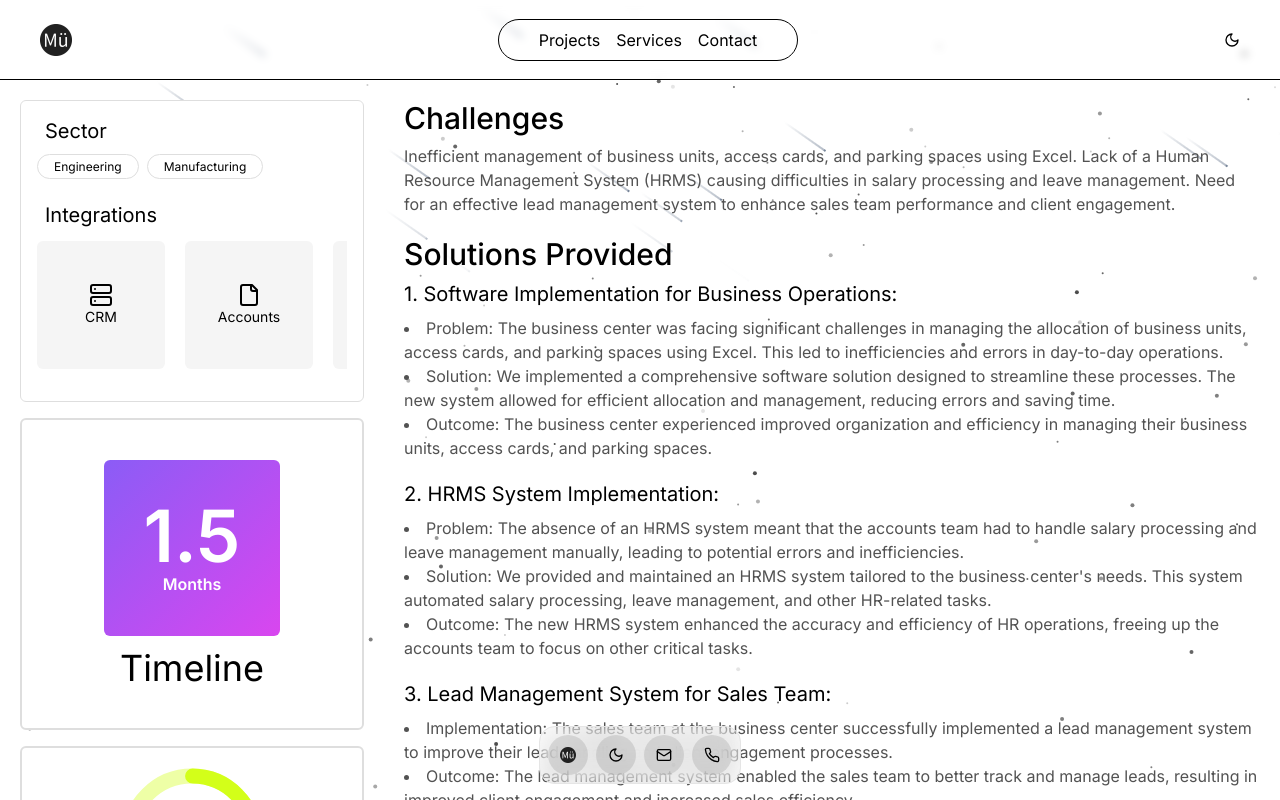
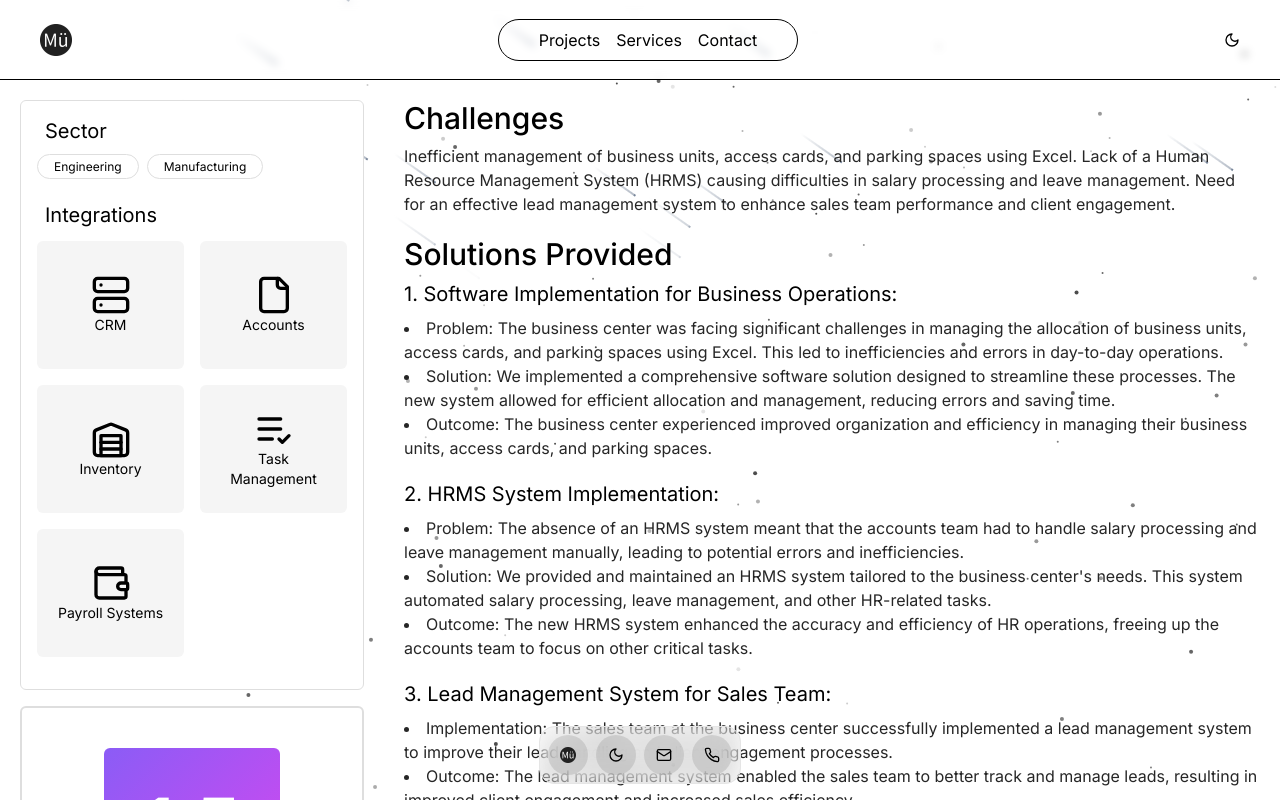
Before and after one commit to krutikmaru/mugen-new, a Next.js app: page /projects/business-center-operations in a window 1280 px wide. Shown: the top 800 px of the page. Built offline with nearby package versions, Linux system fonts and the light colour scheme.

Commit message:
Changes III 08-08-24

```diff
--- a/app/lib/data/projects.tsx
+++ b/app/lib/data/projects.tsx
@@ -15,7 +15,7 @@ export const projects: Project[] = [
   {
     id: "business-center-operations",
     title: "Business Center Operations",
-    icon: BriefcaseBusiness,
+    icon: <BriefcaseBusiness size={40} />,
     industry: "Business Services",
     duration: "2 months",
     overview:
@@ -23,11 +23,11 @@ export const projects: Project[] = [
     name: "Manufacturing Focussed ERP for Engineering Company",
     sector: ["Engineering", "Manufacturing"],
     integrations: [
-      { title: "CRM", icon: Server },
-      { title: "Accounts", icon: File },
-      { title: "Inventory", icon: Warehouse },
-      { title: "Task Management", icon: ListCheck },
-      { title: "Payroll Systems", icon: Wallet },
+      { title: "CRM", icon: <Server size={40} /> },
+      { title: "Accounts", icon: <File size={40} /> },
+      { title: "Inventory", icon: <Warehouse size={40} /> },
+      { title: "Task Management", icon: <ListCheck size={40} /> },
+      { title: "Payroll Systems", icon: <Wallet size={40} /> },
     ],
     difficulty: {
       title: "mid",
@@ -44,7 +44,7 @@ export const projects: Project[] = [
         type: "p",
         data: `Inefficient management of business units, access cards, and parking spaces using Excel. Lack of a Human Resource Management System (HRMS) causing difficulties in salary processing and leave management. Need for an effective lead management system to enhance sales team performance and client engagement.
 `,
-        tailwindCss: "mb-5 text-neutral-600 dark:text-[#a1a1a1]",
+        tailwindCss: "mb-5 text-neutral-600 dark:text-neutral-200",
       },
       {
         type: "h1",
@@ -60,18 +60,18 @@ export const projects: Project[] = [
         type: "li",
         data: `Problem: The business center was facing significant challenges in managing the allocation of business units, access cards, and parking spaces using Excel. This led to inefficiencies and errors in day-to-day operations.
 `,
-        tailwindCss: "text-neutral-600 dark:text-[#a1a1a1]",
+        tailwindCss: "text-neutral-600 dark:text-neutral-200",
       },
       {
         type: "li",
         data: `Solution: We implemented a comprehensive software solution designed to streamline these processes. The new system allowed for efficient allocation and management, reducing errors and saving time.`,
-        tailwindCss: "text-neutral-600 dark:text-[#a1a1a1]",
+        tailwindCss: "text-neutral-600 dark:text-neutral-200",
       },
       {
         type: "li",
         data: `Outcome: The business center experienced improved organization and efficiency in managing their business units, access cards, and parking spaces.
 `,
-        tailwindCss: "mb-5 text-neutral-600 dark:text-[#a1a1a1]",
+        tailwindCss: "mb-5 text-neutral-600 dark:text-neutral-200",
       },
       {
         type: "h2",
@@ -81,17 +81,17 @@ export const projects: Project[] = [
       {
         type: "li",
         data: `Problem: The absence of an HRMS system meant that the accounts team had to handle salary processing and leave management manually, leading to potential errors and inefficiencies.`,
-        tailwindCss: "text-neutral-600 dark:text-[#a1a1a1]",
+        tailwindCss: "text-neutral-600 dark:text-neutral-200",
       },
       {
         type: "li",
         data: `Solution: We provided and maintained an HRMS system tailored to the business center's needs. This system automated salary processing, leave management, and other HR-related tasks.`,
-        tailwindCss: "text-neutral-600 dark:text-[#a1a1a1]",
+        tailwindCss: "text-neutral-600 dark:text-neutral-200",
       },
       {
         type: "li",
         data: `Outcome: The new HRMS system enhanced the accuracy and efficiency of HR operations, freeing up the accounts team to focus on other critical tasks.`,
-        tailwindCss: "mb-5 text-neutral-600 dark:text-[#a1a1a1]",
+        tailwindCss: "mb-5 text-neutral-600 dark:text-neutral-200",
       },
       {
         type: "h2",
@@ -101,17 +101,17 @@ export const projects: Project[] = [
       {
         type: "li",
         data: `Implementation: The sales team at the business center successfully implemented a lead management system to improve their lead handling and client engagement processes.`,
-        tailwindCss: "text-neutral-600 dark:text-[#a1a1a1]",
+        tailwindCss: "text-neutral-600 dark:text-neutral-200",
       },
       {
         type: "li",
         data: `Outcome: The lead management system enabled the sales team to better track and manage leads, resulting in improved client engagement and increased sales efficiency.`,
-        tailwindCss: "text-neutral-600 dark:text-[#a1a1a1]",
+        tailwindCss: "text-neutral-600 dark:text-neutral-200",
       },
       {
         type: "li",
         data: `Conclusion: The implementation of these solutions transformed the operational efficiency of XYZ Business Center. By addressing their key challenges with tailored software solutions, we helped them achieve a more organized, efficient, and productive work environment.`,
-        tailwindCss: "mb-5 text-neutral-600 dark:text-[#a1a1a1]",
+        tailwindCss: "mb-5 text-neutral-600 dark:text-neutral-200",
       },
       {
         type: "h2",
@@ -121,14 +121,14 @@ export const projects: Project[] = [
       {
         type: "p",
         data: `"The new systems have significantly improved our operational efficiency. The software for managing business units and access cards, the HRMS system, and the lead management system have all contributed to a smoother and more efficient workflow. We are extremely satisfied with the results." - Sreeji, UWBC`,
-        tailwindCss: "text-neutral-600 dark:text-[#a1a1a1]",
+        tailwindCss: "text-neutral-600 dark:text-neutral-200",
       },
     ],
   },
   {
     id: "optimizing-educational-operations",
     title: "Optimizing Educational Operations",
-    icon: School,
+    icon: <School size={40} />,
     industry: "Education",
     duration: "2 months",
     overview:
@@ -136,11 +136,11 @@ export const projects: Project[] = [
     name: "Manufacturing Focussed ERP for Engineering Company",
     sector: ["Education", "Retail", "Manufacturing"],
     integrations: [
-      { title: "CRM", icon: Server },
-      { title: "Accounts", icon: File },
-      { title: "Inventory", icon: Warehouse },
-      { title: "Task Management", icon: ListCheck },
-      { title: "Payroll Systems", icon: Wallet },
+      { title: "CRM", icon: <Server size={40} /> },
+      { title: "Accounts", icon: <File size={40} /> },
+      { title: "Inventory", icon: <Warehouse size={40} /> },
+      { title: "Task Management", icon: <ListCheck size={40} /> },
+      { title: "Payroll Systems", icon: <Wallet size={40} /> },
     ],
     difficulty: {
       title: "High",
@@ -238,7 +238,7 @@ export const projects: Project[] = [
   {
     id: "shipchandler-quotation-management",
     title: "Shipchandler Quotation Management",
-    icon: Ship,
+    icon: <Ship size={40} />,
     industry: "Marine Supplies",
     duration: "1 month",
     overview:
@@ -246,11 +246,11 @@ export const projects: Project[] = [
     name: "Manufacturing Focussed ERP for Engineering Company",
     sector: ["Education", "Retail", "Manufacturing"],
     integrations: [
-      { title: "CRM", icon: Server },
-      { title: "Accounts", icon: File },
-      { title: "Inventory", icon: Warehouse },
-      { title: "Task Management", icon: ListCheck },
-      { title: "Payroll Systems", icon: Wallet },
+      { title: "CRM", icon: <Server size={40} /> },
+      { title: "Accounts", icon: <File size={40} /> },
+      { title: "Inventory", icon: <Warehouse size={40} /> },
+      { title: "Task Management", icon: <ListCheck size={40} /> },
+      { title: "Payroll Systems", icon: <Wallet size={40} /> },
     ],
     difficulty: {
       title: "Low",
@@ -266,7 +266,7 @@ export const projects: Project[] = [
       {
         type: "p",
         data: `Difficulty in obtaining quotations from multiple suppliers. Inefficient process for awarding quotations based on supplier prices. Need for customized solutions to meet specific business requirements.`,
-        tailwindCss: "mb-5 text-neutral-600 dark:text-[#a1a1a1]",
+        tailwindCss: "mb-5 text-neutral-600 dark:text-neutral-200",
       },
       {
         type: "h1",
@@ -281,12 +281,12 @@ export const projects: Project[] = [
       {
         type: "li",
         data: `Implemented a system to streamline the process of obtaining quotations from various suppliers.`,
-        tailwindCss: "text-neutral-600 dark:text-[#a1a1a1]",
+        tailwindCss: "text-neutral-600 dark:text-neutral-200",
       },
       {
         type: "li",
         data: `Enabled the company to receive and compare supplier prices efficiently.`,
-        tailwindCss: "mb-5 text-neutral-600 dark:text-[#a1a1a1]",
+        tailwindCss: "mb-5 text-neutral-600 dark:text-neutral-200",
       },
       {
         type: "h2",
@@ -296,12 +296,12 @@ export const projects: Project[] = [
       {
         type: "li",
         data: `Developed a solution to automate the awarding of quotations based on supplier prices.`,
-        tailwindCss: "text-neutral-600 dark:text-[#a1a1a1]",
+        tailwindCss: "text-neutral-600 dark:text-neutral-200",
       },
       {
         type: "li",
         data: `Ensured a transparent and efficient selection process for suppliers.`,
-        tailwindCss: "mb-5 text-neutral-600 dark:text-[#a1a1a1]",
+        tailwindCss: "mb-5 text-neutral-600 dark:text-neutral-200",
       },
       {
         type: "h2",
@@ -311,12 +311,12 @@ export const projects: Project[] = [
       {
         type: "li",
         data: `Tailored the system to meet the specific needs of ShipChandler.`,
-        tailwindCss: "text-neutral-600 dark:text-[#a1a1a1]",
+        tailwindCss: "text-neutral-600 dark:text-neutral-200",
       },
       {
         type: "li",
         data: `Included features to manage and finalize quotations based on orders.`,
-        tailwindCss: "mb-5 text-neutral-600 dark:text-[#a1a1a1]",
+        tailwindCss: "mb-5 text-neutral-600 dark:text-neutral-200",
       },
       {
         type: "h2",
@@ -326,14 +326,14 @@ export const projects: Project[] = [
       {
         type: "p",
         data: `The customized software solution significantly improved the company's ability to manage supplier quotations. By automating and optimizing the process of obtaining, comparing, and awarding quotations, the company experienced enhanced efficiency and accuracy in its operations. The tailored features ensured that the system aligned perfectly with their specific business needs, leading to better decision-making and streamlined workflow.`,
-        tailwindCss: "text-neutral-600 dark:text-[#a1a1a1]",
+        tailwindCss: "text-neutral-600 dark:text-neutral-200",
       },
     ],
   },
   {
     id: "optimizing-wholesale-distribution",
     title: "Optimizing Wholesale Distribution",
-    icon: Box,
+    icon: <Box size={40} />,
     industry: "Wholesale Distribution",
     duration: "3 month",
     overview:
@@ -341,11 +341,11 @@ export const projects: Project[] = [
     name: "Manufacturing Focussed ERP for Engineering Company",
     sector: ["Retail", "Manufacturing"],
     integrations: [
-      { title: "CRM", icon: Server },
-      { title: "Accounts", icon: File },
-      { title: "Inventory", icon: Warehouse },
-      { title: "Task Management", icon: ListCheck },
-      { title: "Payroll Systems", icon: Wallet },
+      { title: "CRM", icon: <Server size={40} /> },
+      { title: "Accounts", icon: <File size={40} /> },
+      { title: "Inventory", icon: <Warehouse size={40} /> },
+      { title: "Task Management", icon: <ListCheck size={40} /> },
+      { title: "Payroll Systems", icon: <Wallet size={40} /> },
     ],
     difficulty: {
       title: "High",
@@ -361,7 +361,7 @@ export const projects: Project[] = [
       {
         type: "p",
         data: `The client is a fast-growing, trusted distributor of general food and non-food items, specializing in bulk grocery trading, with a strong footprint across the entire Middle East.`,
-        tailwindCss: "mb-5 text-neutral-600 dark:text-[#a1a1a1]",
+        tailwindCss: "mb-5 text-neutral-600 dark:text-neutral-200",
       },
       {
         type: "h1",
@@ -371,7 +371,7 @@ export const projects: Project[] = [
       {
         type: "p",
         data: `Managing operations for multiple child companies. Difficulty in synchronizing tasks and to-do lists across different companies. Need for a centralized and personalized dashboard to streamline operations based on roles and responsibilities.`,
-        tailwindCss: "mb-5 text-neutral-600 dark:text-[#a1a1a1]",
+        tailwindCss: "mb-5 text-neutral-600 dark:text-neutral-200",
       },
       {
         type: "h1",
@@ -386,12 +386,12 @@ export const projects: Project[] = [
       {
         type: "li",
         data: `Created a personalized dashboard to manage different child companies.`,
-        tailwindCss: "text-neutral-600 dark:text-[#a1a1a1]",
+        tailwindCss: "text-neutral-600 dark:text-neutral-200",
       },
       {
         type: "li",
         data: `Centralized the to-do lists for various companies, synchronized according to the employees’ roles and responsibilities.`,
-        tailwindCss: "mb-5 text-neutral-600 dark:text-[#a1a1a1]",
+        tailwindCss: "mb-5 text-neutral-600 dark:text-neutral-200",
       },
       {
         type: "h2",
@@ -401,12 +401,12 @@ export const projects: Project[] = [
       {
         type: "li",
         data: `Implemented a system tailored to the client's specific needs.`,
-        tailwindCss: "text-neutral-600 dark:text-[#a1a1a1]",
+        tailwindCss: "text-neutral-600 dark:text-neutral-200",
       },
       {
         type: "li",
         data: `Enabled seamless integration and synchronization of tasks across multiple entities within the company.`,
-        tailwindCss: "mb-5 text-neutral-600 dark:text-[#a1a1a1]",
+        tailwindCss: "mb-5 text-neutral-600 dark:text-neutral-200",
       },
       {
         type: "h2",
@@ -416,7 +416,7 @@ export const projects: Project[] = [
       {
         type: "p",
         data: `The implementation of a custom dashboard and tailored system significantly enhanced the client's operational efficiency. By centralizing and synchronizing tasks and to-do lists, the company achieved better coordination and productivity across its various child companies. The personalized approach ensured that each employee had a clear understanding of their roles and responsibilities, leading to improved workflow and overall performance.`,
-        tailwindCss: "text-neutral-600 dark:text-[#a1a1a1]",
+        tailwindCss: "text-neutral-600 dark:text-neutral-200",
       },
     ],
   },
--- a/app/lib/types/project.ts
+++ b/app/lib/types/project.ts
@@ -1,8 +1,6 @@
-import { LucideIcon } from "lucide-react";
-
 export type Integration = {
   title: string;
-  icon: LucideIcon;
+  icon: React.ReactNode;
 };
 
 export type Difficulty = {
@@ -19,7 +17,7 @@ export type Content = {
 export type Project = {
   id: string;
   title: string;
-  icon: LucideIcon;
+  icon: React.ReactNode;
   industry: string;
   duration: string;
   overview: string;
--- a/app/projects/page.tsx
+++ b/app/projects/page.tsx
@@ -1,12 +1,6 @@
-"use client";
-import React, { useEffect, useState } from "react";
-import { motion } from "framer-motion";
-import { useRouter } from "next/navigation";
+import React from "react";
 import { projects } from "../lib/data/projects";
-import { ArrowRight, Clock, Factory } from "lucide-react";
-import { Project } from "../lib/types/project";
-import { CardSpotlight } from "@/components/ui/card-spotlight";
-import { useTheme } from "next-themes";
+import OverviewProjectCard from "../ui/components/Projects/OverviewProjectCard";
 
 const Page = () => {
   return (
@@ -32,59 +26,4 @@ const ProjectsOverview = () => {
   );
 };
 
-const OverviewProjectCard = ({
-  project,
-  index,
-}: {
-  project: Project;
-  index: number;
-}) => {
-  const { theme } = useTheme();
-  const [isClicked, setIsClicked] = useState(false);
-  const [shouldAppear, setShouldAppear] = useState(false);
-  const router = useRouter();
-  const handleCardClick = () => {
-    router.push(`/projects/${project.id}`);
-  };
-
-  return (
-    <>
-      <CardSpotlight
-        className="h-[500px] min-w-full md:min-w-[300px] bg-white dark:bg-black flex flex-col lg:mb-0 relative p-7 cursor-pointer "
-        onClick={handleCardClick}
-        color={theme === "dark" ? "#262626" : "#fff"}
-      >
-        <div className="relative z-10 h-full text-black dark:text-white">
-          <div>
-            <project.icon size={40} />
-            <h1 className="text-5xl my-4 font-semibold flex flex-col items-start justify-start">
-              {project.title}
-            </h1>
-            <p className="text-mugen-purple-dark mb-4">{project.overview}</p>
-          </div>
-          <div className="w-full text-mugen-purple-dark">
-            <div className="w-full flex items-center justify-between mb-2">
-              <div className="flex space-x-2 items-center">
-                <Factory />
-                <span>Industry</span>
-              </div>
-              <p className="font-semibold">{project.industry}</p>
-            </div>
-            <div className="w-full flex items-center justify-between ">
-              <div className="flex space-x-2 items-center">
-                <Clock />
-                <span>Duration</span>
-              </div>
-              <p className="font-semibold">{project.duration}</p>
-            </div>
-          </div>
-        </div>
-        <div className="relative z-10 flex items-center justify-end text-5xl">
-          <ArrowRight />
-        </div>
-      </CardSpotlight>
-    </>
-  );
-};
-
 export default Page;
--- a/app/ui/components/Projects/DocumentSection.tsx
+++ b/app/ui/components/Projects/DocumentSection.tsx
@@ -31,7 +31,11 @@ export function DocumentSection({
     className: string | undefined;
     children: React.ReactNode;
   }) => {
-    return <p className={className}>{children}</p>;
+    return (
+      <p className={`${className} text-neutral-800 dark:text-neutral-400`}>
+        {children}
+      </p>
+    );
   };
   const Li = ({
     className,
@@ -40,7 +44,11 @@ export function DocumentSection({
     className: string | undefined;
     children: React.ReactNode;
   }) => {
-    return <li className={className}>{children}</li>;
+    return (
+      <li className={`${className} text-neutral-800 dark:text-neutral-400`}>
+        {children}
+      </li>
+    );
   };
   for (let i = 0; i < projectContent.length; i++) {
     let element = projectContent[i];
--- /dev/null
+++ b/app/ui/components/Projects/OverviewProjectCard.tsx
@@ -0,0 +1,53 @@
+"use client";
+import { Project } from "@/app/lib/types/project";
+import { CardSpotlight } from "@/components/ui/card-spotlight";
+import { ArrowRight, Clock, Factory } from "lucide-react";
+import { useTheme } from "next-themes";
+import Link from "next/link";
+
+export default function OverviewProjectCard({
+  project,
+}: {
+  project: Project;
+  index: number;
+}) {
+  const { theme } = useTheme();
+
+  return (
+    <Link href={`/projects/${project.id}`}>
+      <CardSpotlight
+        className="h-[500px] min-w-full md:min-w-[300px] bg-white dark:bg-black flex flex-col lg:mb-0 relative p-7 cursor-pointer "
+        color={theme === "dark" ? "#262626" : "#fff"}
+      >
+        <div className="relative z-10 h-full text-black dark:text-white">
+          <div>
+            {project.icon}
+            <h1 className="text-5xl my-4 font-semibold flex flex-col items-start justify-start">
+              {project.title}
+            </h1>
+            <p className="text-mugen-purple-dark mb-4">{project.overview}</p>
+          </div>
+          <div className="w-full text-mugen-purple-dark">
+            <div className="w-full flex items-center justify-between mb-2">
+              <div className="flex space-x-2 items-center">
+                <Factory />
+                <span>Industry</span>
+              </div>
+              <p className="font-semibold">{project.industry}</p>
+            </div>
+            <div className="w-full flex items-center justify-between ">
+              <div className="flex space-x-2 items-center">
+                <Clock />
+                <span>Duration</span>
+              </div>
+              <p className="font-semibold">{project.duration}</p>
+            </div>
+          </div>
+        </div>
+        <div className="relative z-10 flex items-center justify-end text-5xl">
+          <ArrowRight />
+        </div>
+      </CardSpotlight>
+    </Link>
+  );
+}
--- a/app/ui/components/Projects/SectorIntegration.tsx
+++ b/app/ui/components/Projects/SectorIntegration.tsx
@@ -24,14 +24,14 @@ export default function SectorIntegrations({ project }: { project: Project }) {
         <h1 className="ml-2 mb-3 mt-6 text-xl text-black dark:text-white">
           Integrations
         </h1>
-        <div className="w-full flex justify-start items-center overflow-x-scroll scrollbar-hidden pb-4">
+        <div className="w-full  grid grid-cols-1 sm:grid-cols-2 gap-4 place-items-center pb-4">
           {project.integrations.map((integration) => {
             return (
               <div
                 key={integration.title}
-                className="h-32 min-w-[128px] mr-5 p-5 bg-neutral-100 dark:bg-neutral-900 rounded-md overflow-hidden flex flex-col justify-center items-center text-center"
+                className="h-32 w-full p-5 bg-neutral-100 dark:bg-neutral-900 rounded-md overflow-hidden flex flex-col justify-center items-center text-center"
               >
-                <integration.icon className="text-black dark:text-white" />
+                {integration.icon}
                 <span className="text-black dark:text-white text-sm">
                   {integration.title}
                 </span>
--- a/app/ui/components/services/ActionArea.tsx
+++ b/app/ui/components/services/ActionArea.tsx
@@ -8,10 +8,10 @@ export default function ActionArea({ service }: { service: Service }) {
     <div className="h-full w-full lg:w-[25%] flex flex-col space-y-2">
       <div className="w-full lg:w-full lg:h-1/2 px-6 py-10 border-[1px] border-neutral-400 dark:border-neutral-800 bg-neutral-200 dark:bg-neutral-900 rounded-md flex justify-center items-center">
         <div className="flex flex-col justify-start items-start space-y-4">
-          <h3 className="text-xl text-black dark:text-white font-bold tracking-tighter">
+          <h3 className="text-base text-black dark:text-white font-medium tracking-tighter">
             {service.title}
           </h3>
-          <p className="text-sm lg:text-xs tracking-tight text-black dark:text-white">
+          <p className="text-sm lg:text-sm tracking-tight text-black dark:text-white">
             {service.getServiceActionCardDescription}
           </p>
           <button className="text-sm text-white lg:text-xs tracking-tight px-3 py-2 bg-[#B352FF] border border-[#8339BD] rounded-md flex justify-center items-center space-x-2">
@@ -29,7 +29,7 @@ export default function ActionArea({ service }: { service: Service }) {
               className="absolute inset-0 w-full h-full object-cover"
             />
           </div>
-          <h3 className="text-xl font-bold tracking-tighter text-black dark:text-white">
+          <h3 className="text-base font-medium tracking-tighter text-black dark:text-white">
             {service.nextServiceTitle}
           </h3>
           <Link
--- a/app/ui/components/services/ContentArea.tsx
+++ b/app/ui/components/services/ContentArea.tsx
@@ -27,7 +27,7 @@ export default function ContentArea({ service }: { service: Service }) {
           className="h-auto lg:min-h-[400px]  mt-10 mb-0 lg:mb-4 lg:mt-0 flex flex-col justify-start items-start space-y-4"
         >
           <div className="flex flex-col justify-start items-start space-y-4">
-            <span className="text-xs font-medium text-black dark:text-white">
+            <span className="text-base font-medium text-black dark:text-white">
               {service.title}
             </span>
             <h1 className="text-7xl font-bold text-black dark:text-white tracking-tighter">
@@ -66,7 +66,7 @@ function ControlBar({
         className="flex items-center justify-between space-x-2 text-neutral-600 dark:text-[#B7B7B7]"
         onClick={nextSlide}
       >
-        <span className="text-2xl font-medium tracking-tighter">
+        <span className="text-base font-medium tracking-tighter">
           {slides[(currentSlideIndex + 1) % slides.length].title}
         </span>
         <ArrowRight />
```
